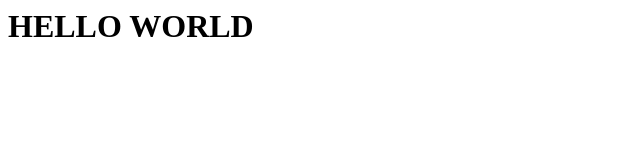
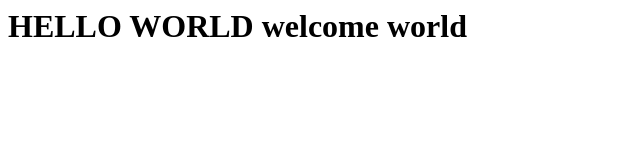
Before and after one commit to aamishhussain23/basic-HTML, a plain HTML site: page index.html in a window 1280 px wide. Shown: the whole page, without its empty margins (0-640 px from the left). Drawn offline with Linux system fonts and the light colour scheme.

Commit message:
modified some text in 'index.html' file

```diff
--- a/index.html
+++ b/index.html
@@ -1 +1 @@
-<h1>HELLO WORLD</h1>
+<h1>HELLO WORLD welcome world</h1>
```
